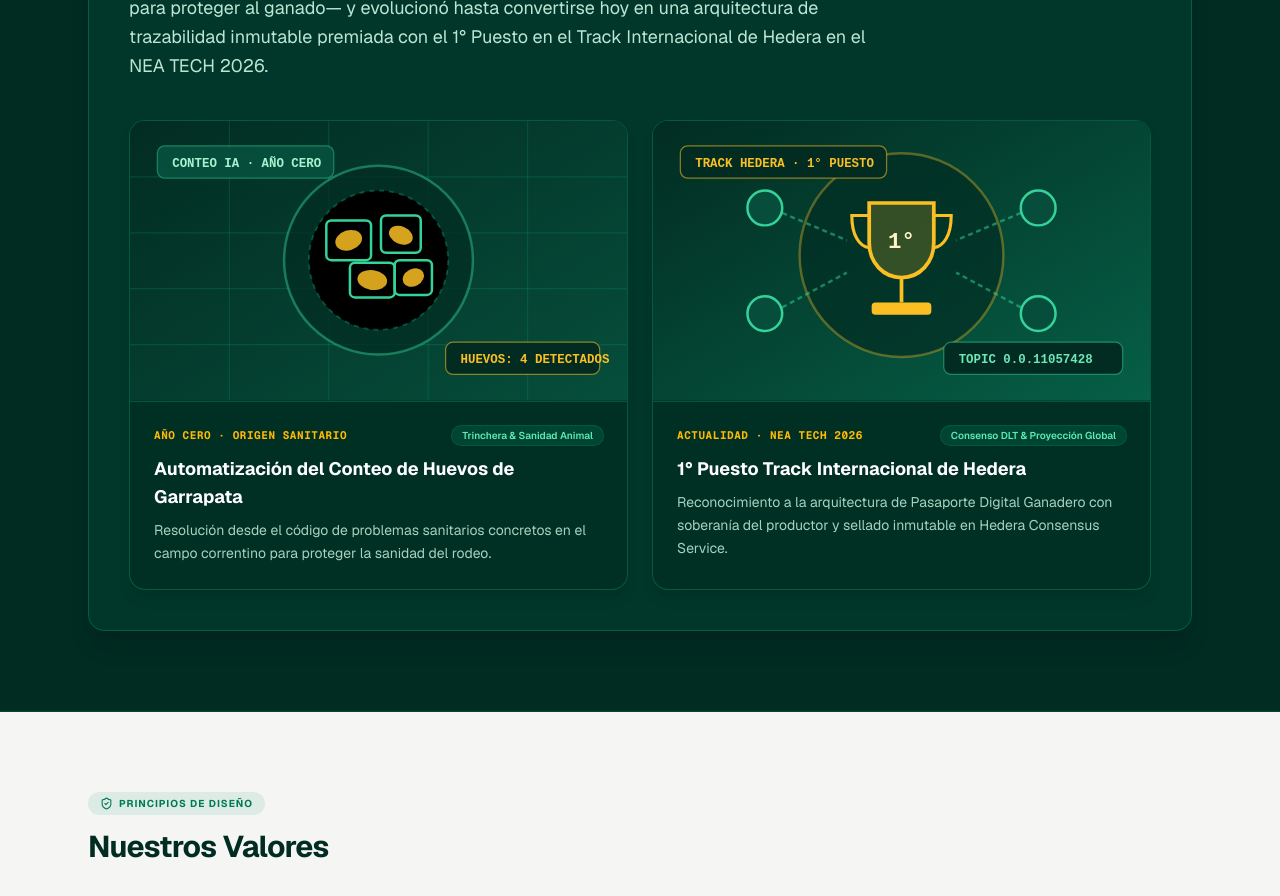
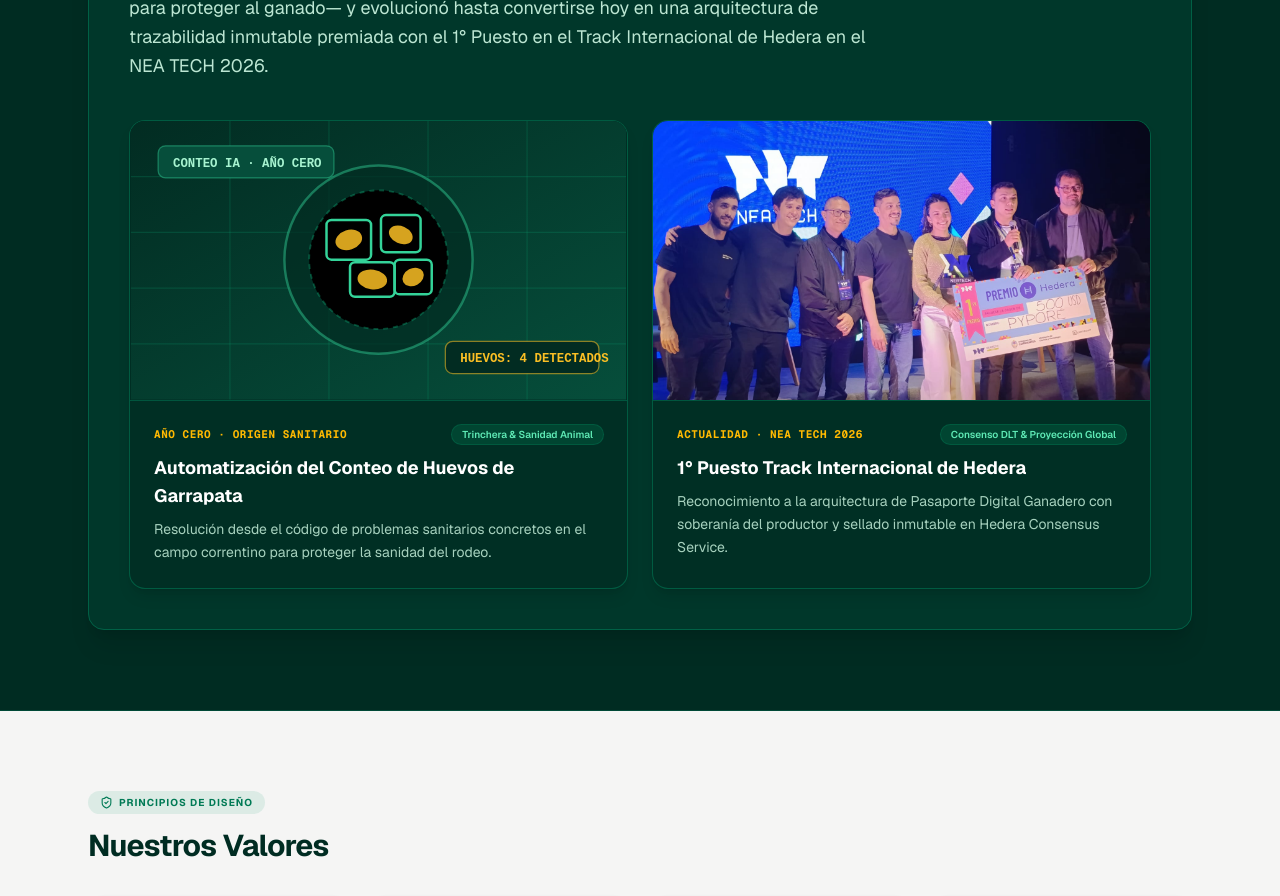
Before and after one commit to JereEG/pypore-mvp, a Next.js app: page / in a window 1280 px wide. Shown: the part 3680-4576 px from the top of the page. Built offline with nearby package versions, Linux system fonts and the light colour scheme.

Commit message:
feat(media): integrar foto oficial del premio 1er Puesto Track Hedera en Nuestra Historia

```diff
--- a/src/app/page.tsx
+++ b/src/app/page.tsx
@@ -1,3 +1,4 @@
+import Image from 'next/image';
 import Link from 'next/link';
 import {
   ArrowRight,
@@ -240,51 +241,6 @@ function TickCounterArtwork() {
       <rect x="254" y="178" width="124" height="26" rx="6" fill="#022c22" stroke="#fbbf24" strokeOpacity="0.55" />
       <text x="266" y="195" fill="#fbbf24" fontSize="10" fontFamily="monospace" fontWeight="bold">
         HUEVOS: 4 DETECTADOS
-      </text>
-    </svg>
-  );
-}
-
-function HederaAwardArtwork() {
-  return (
-    <svg viewBox="0 0 400 225" className="h-full w-full" aria-hidden="true">
-      <defs>
-        <linearGradient id="awardBg" x1="0%" y1="0%" x2="100%" y2="100%">
-          <stop offset="0%" stopColor="#022c22" />
-          <stop offset="100%" stopColor="#065f46" />
-        </linearGradient>
-      </defs>
-      <rect width="400" height="225" fill="url(#awardBg)" />
-      <circle cx="200" cy="108" r="82" fill="#022c22" fillOpacity="0.65" stroke="#fbbf24" strokeOpacity="0.35" strokeWidth="2" />
-      <circle cx="90" cy="70" r="14" fill="#064e3b" stroke="#34d399" strokeWidth="2" />
-      <circle cx="310" cy="70" r="14" fill="#064e3b" stroke="#34d399" strokeWidth="2" />
-      <circle cx="90" cy="155" r="14" fill="#064e3b" stroke="#34d399" strokeWidth="2" />
-      <circle cx="310" cy="155" r="14" fill="#064e3b" stroke="#34d399" strokeWidth="2" />
-      <line x1="104" y1="74" x2="156" y2="96" stroke="#34d399" strokeOpacity="0.5" strokeWidth="2" strokeDasharray="4 3" />
-      <line x1="296" y1="74" x2="244" y2="96" stroke="#34d399" strokeOpacity="0.5" strokeWidth="2" strokeDasharray="4 3" />
-      <line x1="104" y1="150" x2="156" y2="122" stroke="#34d399" strokeOpacity="0.5" strokeWidth="2" strokeDasharray="4 3" />
-      <line x1="296" y1="150" x2="244" y2="122" stroke="#34d399" strokeOpacity="0.5" strokeWidth="2" strokeDasharray="4 3" />
-      <path
-        d="M174 66H226V98C226 114 214.5 126 200 126C185.5 126 174 114 174 98V66Z"
-        fill="#fbbf24"
-        fillOpacity="0.2"
-        stroke="#fbbf24"
-        strokeWidth="3"
-      />
-      <path d="M174 76H160C160 92 166 101 174 102" stroke="#fbbf24" strokeWidth="2.5" fill="none" strokeLinecap="round" />
-      <path d="M226 76H240C240 92 234 101 226 102" stroke="#fbbf24" strokeWidth="2.5" fill="none" strokeLinecap="round" />
-      <line x1="200" y1="126" x2="200" y2="146" stroke="#fbbf24" strokeWidth="3" />
-      <rect x="176" y="146" width="48" height="10" rx="3" fill="#fbbf24" />
-      <text x="200" y="102" textAnchor="middle" fill="#fef3c7" fontSize="18" fontFamily="monospace" fontWeight="bold">
-        1°
-      </text>
-      <rect x="22" y="20" width="166" height="26" rx="6" fill="#022c22" stroke="#fbbf24" strokeOpacity="0.55" />
-      <text x="34" y="37" fill="#fbbf24" fontSize="10" fontFamily="monospace" fontWeight="bold">
-        TRACK HEDERA · 1° PUESTO
-      </text>
-      <rect x="234" y="178" width="144" height="26" rx="6" fill="#022c22" stroke="#34d399" strokeOpacity="0.5" />
-      <text x="246" y="195" fill="#6ee7b7" fontSize="10" fontFamily="monospace" fontWeight="bold">
-        TOPIC 0.0.11057428
       </text>
     </svg>
   );
@@ -742,11 +698,17 @@ export default function LandingPage() {
                     key={milestone.period}
                     className="flex flex-col overflow-hidden rounded-2xl border border-emerald-800/90 bg-emerald-950/70 shadow-lg"
                   >
-                    <div className="aspect-video w-full border-b border-emerald-800/80 bg-emerald-950">
+                    <div className="aspect-video w-full overflow-hidden border-b border-emerald-800/80 bg-emerald-950">
                       {milestone.artwork === 'tick' ? (
                         <TickCounterArtwork />
                       ) : (
-                        <HederaAwardArtwork />
+                        <Image
+                          src="/images/hito-premio-hedera.jpg"
+                          alt="Premiación 1° Puesto Track Hedera en NEA TECH 2026 - Pyporé"
+                          width={1024}
+                          height={768}
+                          className="h-full w-full object-cover"
+                        />
                       )}
                     </div>
 
```
Also changed, not shown: public/images/hito-premio-hedera.jpg (added).
